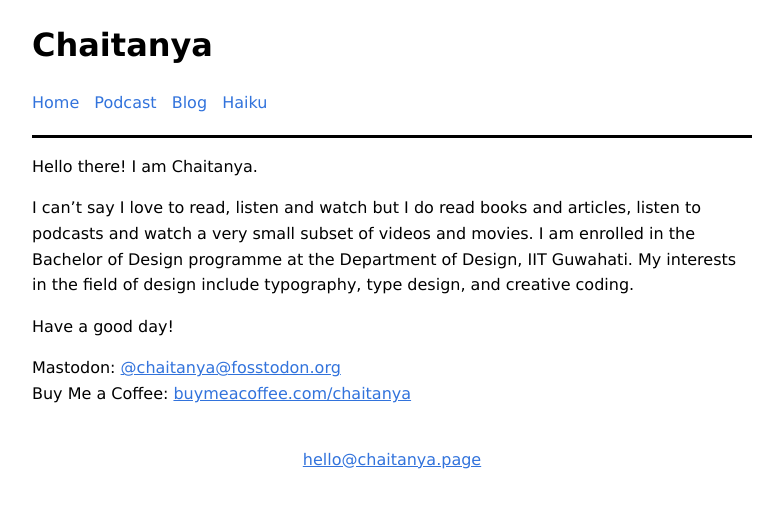
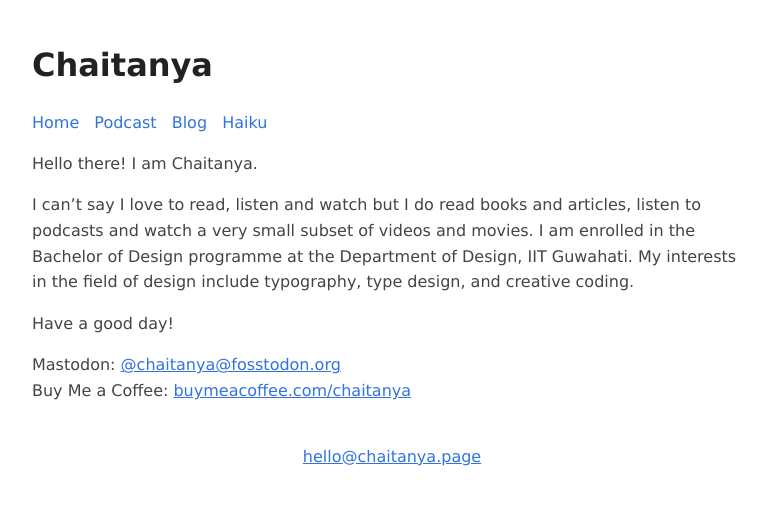
Before and after one commit to chtny/chtny.github.io, a Jekyll site: the page built from index.md, in a window 1280 px wide. Shown: the top 508 px of the page, without its empty margins (248-1031 px from the left). Built offline with Jekyll 4.4.1, drawn with Linux system fonts in a browser that asks for light colours.

Commit message:
Update head.html

```diff
--- a/_includes/head.html
+++ b/_includes/head.html
@@ -9,17 +9,17 @@
 		body {
 			font-family: Verdana, sans-serif;
 			margin: auto;
-			padding: 0 20px;
+			padding: 20px;
 			max-width: 720px;
 			text-align: left;
 			background-color: #fff;
 			word-wrap: break-word;
 			overflow-wrap: break-word;
 			line-height: 1.5;
-			color: #000;
+			color: #444;
 		}
 		h1, h2, h3, h4, h5, h6, strong, b {
-			color: #000;
+		    color: #222;
 		}
 		a {
 			color: #3273dc;
@@ -27,10 +27,6 @@
 		header a {
 			text-decoration: none;
 			border: 0;
-		}
-		nav {
-			padding-bottom: 20px;
-			border-bottom: 3px solid #000;
 		}
 		nav a {
 			margin-right: 10px;
```
